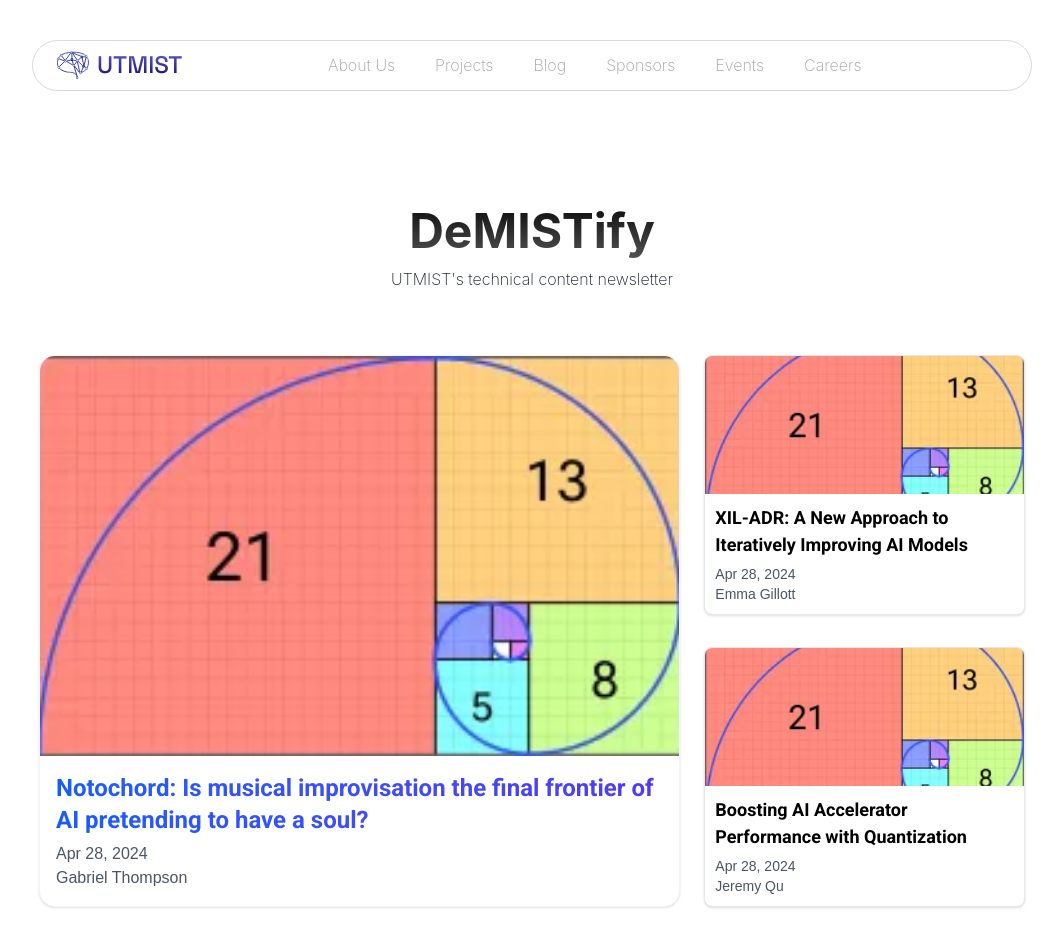
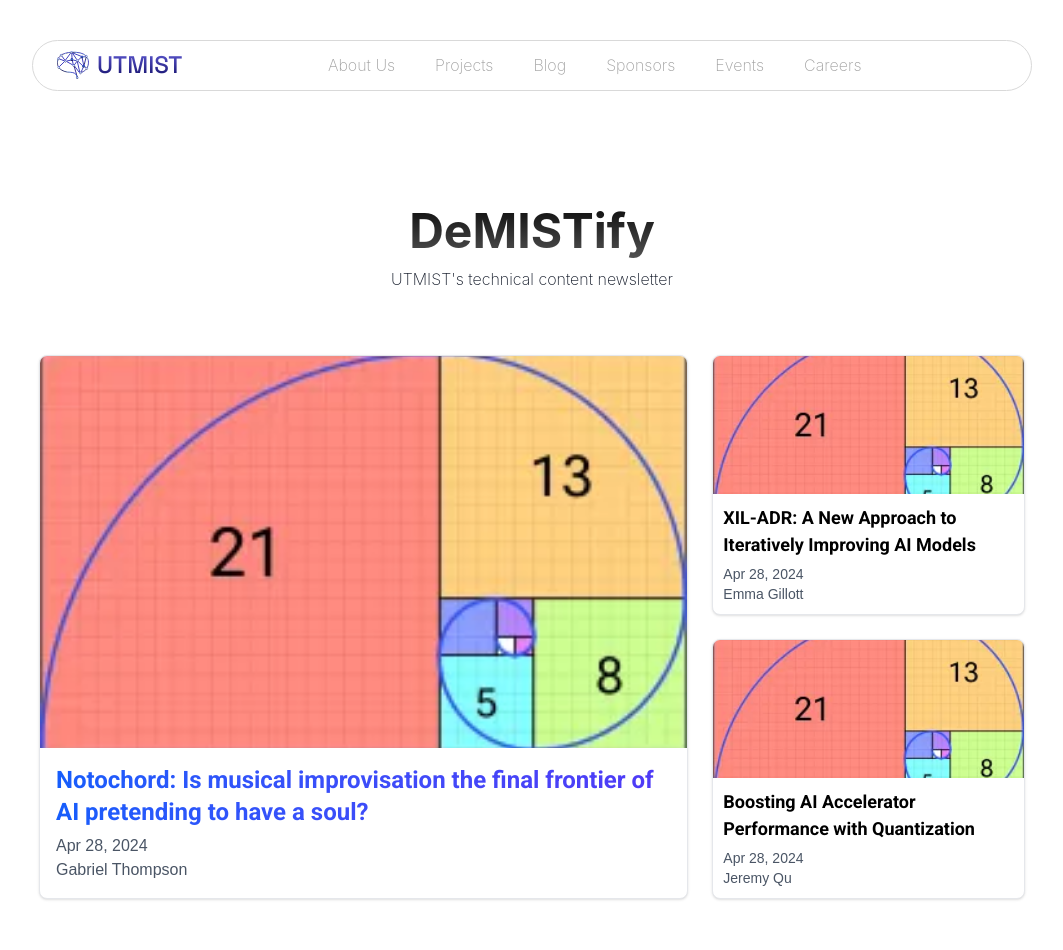
Before and after one commit to UTMIST/UTMIST, a Next.js app in the folder client/: page /blog in a window 1280 px wide. Shown: the top 950 px of the page, without its empty margins (108-1171 px from the left). Built offline with nearby package versions, Linux system fonts and the light colour scheme.

Commit message:
fix large card alignment issue

```diff
--- a/client/src/app/blog/page.tsx
+++ b/client/src/app/blog/page.tsx
@@ -65,12 +65,16 @@ export default function BlogPage() {
         <h2 className="hero-title">DeMISTify</h2>
         <p className="hero-subtitle">UTMIST&apos;s technical content newsletter</p>
       </div>
-      <div className="hero-blog-section">
-        {featuredPosts.length > 0 && <BlogCardLarge {...featuredPosts[0]} />}
-        <div className="flex flex-col gap-2">
-          {featuredPosts.slice(1).map((post, index) => (
-            <BlogCardSmall key={index} {...post} />
-          ))}
+      <div className="max-w-[1050px] mx-auto px-8">
+        <div className="grid grid-cols-1 lg:grid-cols-3 gap-6">
+          <div className="lg:col-span-2 self-start">
+            {featuredPosts.length > 0 && <BlogCardLarge {...featuredPosts[0]} />}
+          </div>
+          <div className="flex flex-col gap-6 self-start">
+            {featuredPosts.slice(1).map((post, index) => (
+              <BlogCardSmall key={index} {...post} />
+            ))}
+          </div>
         </div>
       </div>
 
--- a/client/src/components/cards/blog-card-large.tsx
+++ b/client/src/components/cards/blog-card-large.tsx
@@ -5,8 +5,8 @@ import dummy from "@/assets/photos/fibseq.webp";
 export default function BlogCardLarge({ title, date, author, image, url }: EventCardProps) {
   return (
     <a href={url} target="_blank" rel="noopener noreferrer">
-      <div className="bg-white rounded-2xl border border-gray-100 shadow-sm overflow-hidden h-full">
-        <div className="relative w-full h-[250px] sm:h-[350px] md:h-[400px]">
+      <div className="bg-white rounded-lg border border-gray-200 shadow-sm overflow-hidden h-[360px] sm:h-[484px] lg:h-[544px] flex flex-col">
+        <div className="relative w-full flex-1">
         {
           image ? (
             <Image
@@ -25,10 +25,11 @@ export default function BlogCardLarge({ title, date, author, image, url }: Event
           )
         }
         </div>
-        <div className="p-4">
+        <div className="p-4 flex flex-col min-h-[100px]">
           <h3 className="font-medium text-lg sm:text-xl md:text-2xl lg:text-2xl bg-gradient-to-r from-blue-600 to-indigo-600 bg-clip-text text-transparent mb-1.5">
             {title}
           </h3>
+          <div className="mt-auto">
             <p className="text-gray-600 text-sm sm:text-base">
               {date}
             </p>
@@ -37,6 +38,7 @@ export default function BlogCardLarge({ title, date, author, image, url }: Event
             </p>
           </div>
         </div>
+      </div>
     </a>
   );
 }
--- a/client/src/styles/blog.css
+++ b/client/src/styles/blog.css
@@ -45,6 +45,7 @@
 @media (min-width: 1024px) {
     .hero-blog-section {
         grid-template-columns: 2fr 1fr;
+        grid-template-rows: 536px;
     }
 }
 
@@ -59,7 +60,6 @@
     gap: 1.5rem;
     min-width: 0;
     height: 100%;
-    justify-content: space-between;
 }
 
 .blog-archive-section {
```
Lines whose indentation alone changed are shown as unchanged.
